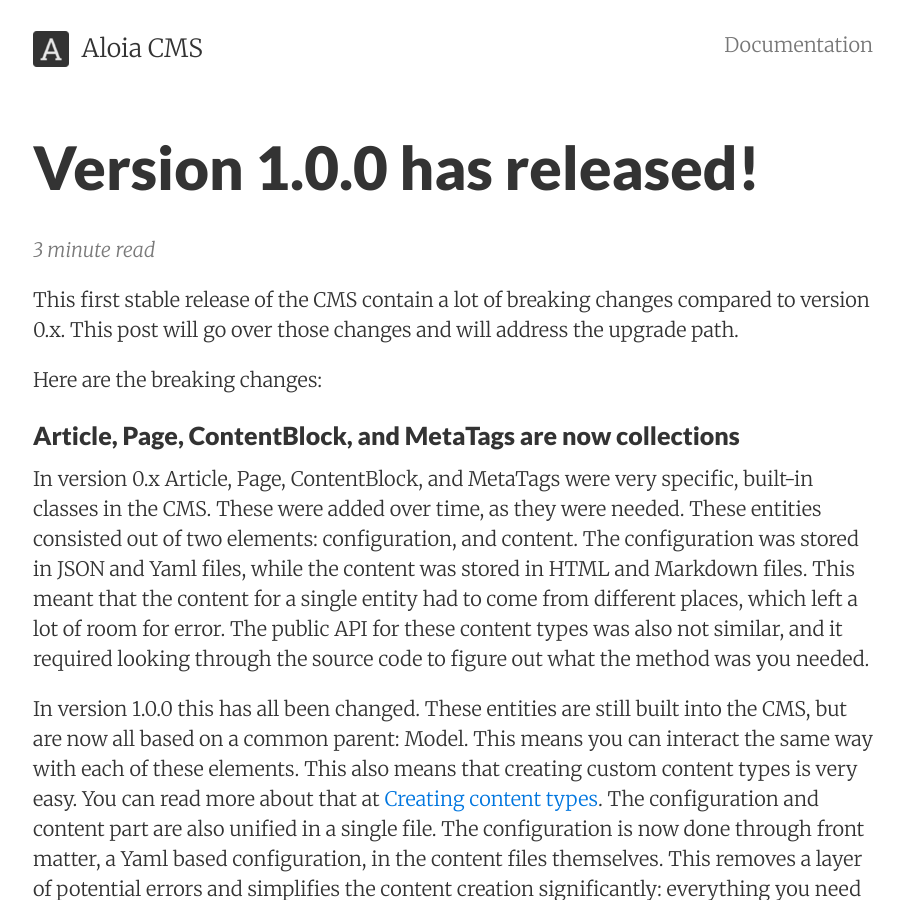
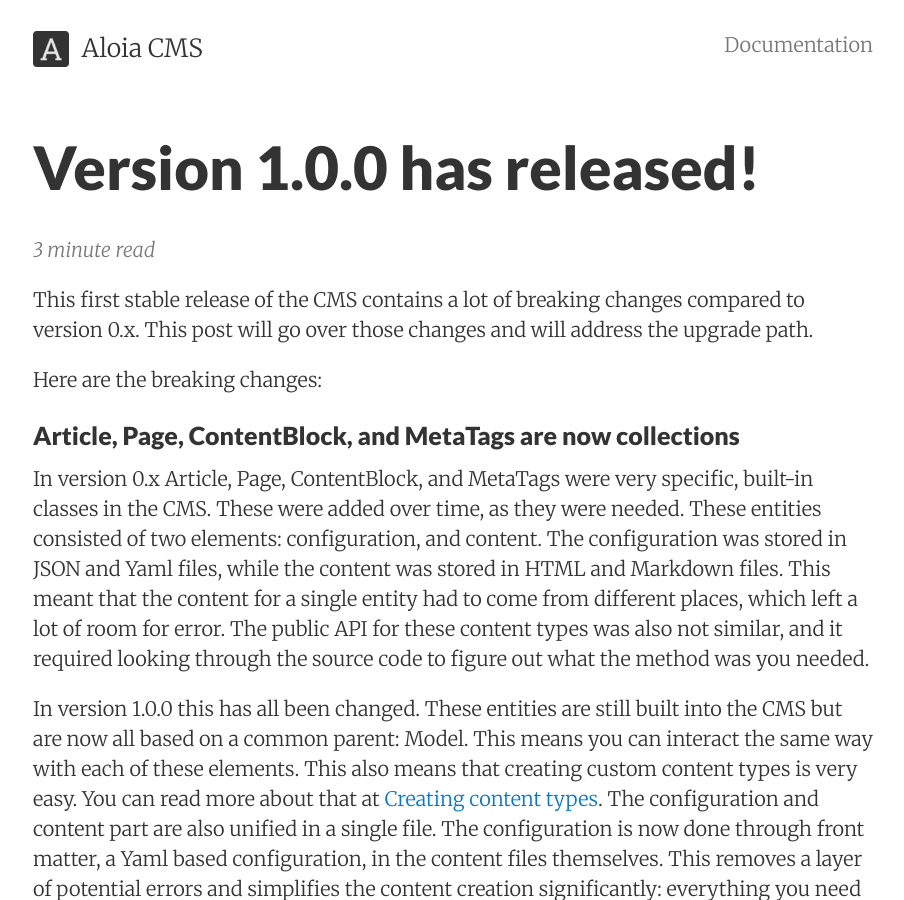
Before and after one commit to roelofjan-elsinga/aloia-cms-website, a Jekyll site: the page built from _posts/2020-02-19-version-1-0-released.md, in a window 1280 px wide and 900 px high. Shown: the whole window, without its empty margins (187-1091 px from the left). Built offline with Jekyll 4.4.1, drawn with Linux system fonts in a browser that asks for light colours; nearby versions of some CDN libraries; comment, search, counter and statistics services are not loaded; some of the changed text lies outside the part shown.

Commit message:
Fixed grammar mistakes

```diff
--- a/_posts/2020-02-19-version-1-0-released.md
+++ b/_posts/2020-02-19-version-1-0-released.md
@@ -8,20 +8,20 @@
     here are the changes that made this new major version happen.
 ---
 
-This first stable release of the CMS contain a lot of breaking changes compared to version 0.x.
+This first stable release of the CMS contains a lot of breaking changes compared to version 0.x.
 This post will go over those changes and will address the upgrade path.
 
 Here are the breaking changes:
 
 ### Article, Page, ContentBlock, and MetaTags are now collections
 In version 0.x Article, Page, ContentBlock, and MetaTags were very specific, built-in classes in the CMS.
-These were added over time, as they were needed. These entities consisted out of two elements: configuration, and content.
+These were added over time, as they were needed. These entities consisted of two elements: configuration, and content.
 The configuration was stored in JSON and Yaml files, while the content was stored in HTML and Markdown files.
 This meant that the content for a single entity had to come from different places, which left a lot of room for error.
 The public API for these content types was also not similar, and it required looking through the source code to figure
 out what the method was you needed.
 
-In version 1.0.0 this has all been changed. These entities are still built into the CMS, but are now all based on a common
+In version 1.0.0 this has all been changed. These entities are still built into the CMS but are now all based on a common
 parent: Model. This means you can interact the same way with each of these elements. This also means that creating custom
 content types is very easy. You can read more about that at
 [Creating content types]({% link _documentation/creating-content-types.md %}).
@@ -84,7 +84,7 @@
 - AloiaCms\Taxonomy\TaxonomyLevel
 
 ### How to upgrade from v0.x
-Upgrading to a new major version is never fun, because it takes a lot of work. However, a lot of effort is put into
+Upgrading to a new major version is never fun because it takes a lot of work. However, a lot of effort is put into
 making this go as smoothly as possible. You can use a command that will migrate all of your content,
 that the CMS officially supported, from the old format into the new.
 
@@ -105,6 +105,6 @@
 This namespace change goes for all content types (Article, Page, ContentBlock, MetaTag) and so does the
 change from ``forSlug()`` to ``find()``.
 
-Hopefully you enjoy this new version of the CMS. It certainly has become much easier to manage content
+Hopefully, you enjoy this new version of the CMS. It certainly has become much easier to manage content
 and add new custom content types in your own project. If you don't want to upgrade, that's fine too,
 version 0.x will always exist.
```
